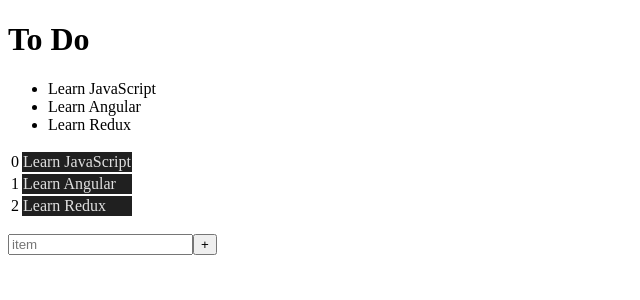
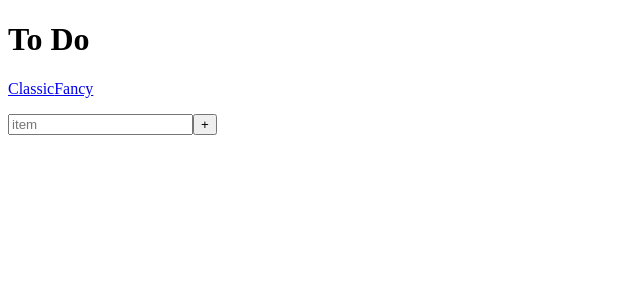
Before and after one commit to sonukapoor/angular-todo-example, an Angular app: page /todo in a window 1280 px wide. Shown: the top 300 px of the page, without its empty margins (0-640 px from the left). Built offline with nearby package versions, Linux system fonts and the light colour scheme.

Commit message:
Added routing, but data binding isn't working

```diff
--- a/src/app/app.component.html
+++ b/src/app/app.component.html
@@ -1,4 +1,7 @@
 <h1>{{title}}</h1>
-<app-to-do-list [thingsToDo]="thingsToDo"></app-to-do-list>
-<app-fancy-list [thingsToDo]="thingsToDo"></app-fancy-list>
+<nav>
+  <a [routerLink]="['/todo']">Classic</a>
+  <a [routerLink]="['/fancy']">Fancy</a>
+</nav>
+<router-outlet></router-outlet>
 <app-generic-input (newItem)="onNewItem($event)"></app-generic-input>
--- a/src/app/app.module.ts
+++ b/src/app/app.module.ts
@@ -2,11 +2,13 @@ import { BrowserModule } from '@angular/platform-browser';
 import { NgModule } from '@angular/core';
 import { FormsModule } from '@angular/forms';
 import { HttpModule } from '@angular/http';
+import { RouterModule, Routes } from '@angular/router';
 
 import { AppComponent } from './app.component';
 import { ToDoListComponent } from './to-do-list/to-do-list.component';
 import { GenericInputComponent } from './generic-input/generic-input.component';
 import { FancyListComponent } from './fancy-list/fancy-list.component';
+import { routeConfig } from './app.routes';
 
 @NgModule({
   declarations: [
@@ -18,7 +20,8 @@ import { FancyListComponent } from './fancy-list/fancy-list.component';
   imports: [
     BrowserModule,
     FormsModule,
-    HttpModule
+    HttpModule,
+    RouterModule.forRoot(routeConfig)
   ],
   providers: [],
   bootstrap: [AppComponent]
--- a/src/app/app.routes.ts
+++ b/src/app/app.routes.ts
@@ -4,6 +4,6 @@ import { FancyListComponent } from './fancy-list/fancy-list.component';
 
 export const routeConfig: Routes = [
   { path: '', redirectTo: '/todo', pathMatch: 'full' },
-  { path: '/todo', component: ToDoListComponent },
-  { path: '/fancy', component: FancyListComponent }
+  { path: 'todo', component: ToDoListComponent },
+  { path: 'fancy', component: FancyListComponent }
 ];
```
